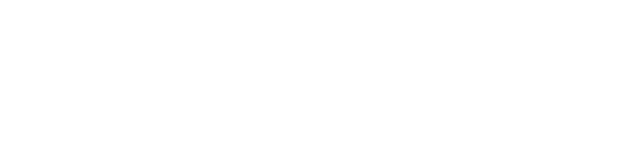
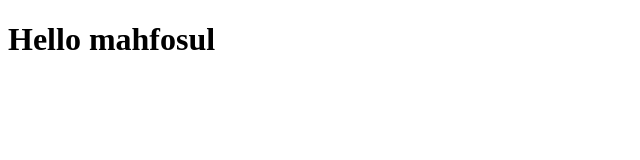
Before and after one commit to mahfosul21/my-first-repo, a plain HTML site: page index.html in a window 1280 px wide. Shown: the whole page, without its empty margins (0-640 px from the left). Drawn offline with Linux system fonts and the light colour scheme.

Commit message:
my-first-comit

```diff
--- a/index.html
+++ b/index.html
@@ -7,6 +7,6 @@
     <title>my-first-repo</title>
 </head>
 <body>
-
+    <h1> Hello mahfosul</h1>
 </body>
 </html>
```
Also changed, not shown: 1 other file.
